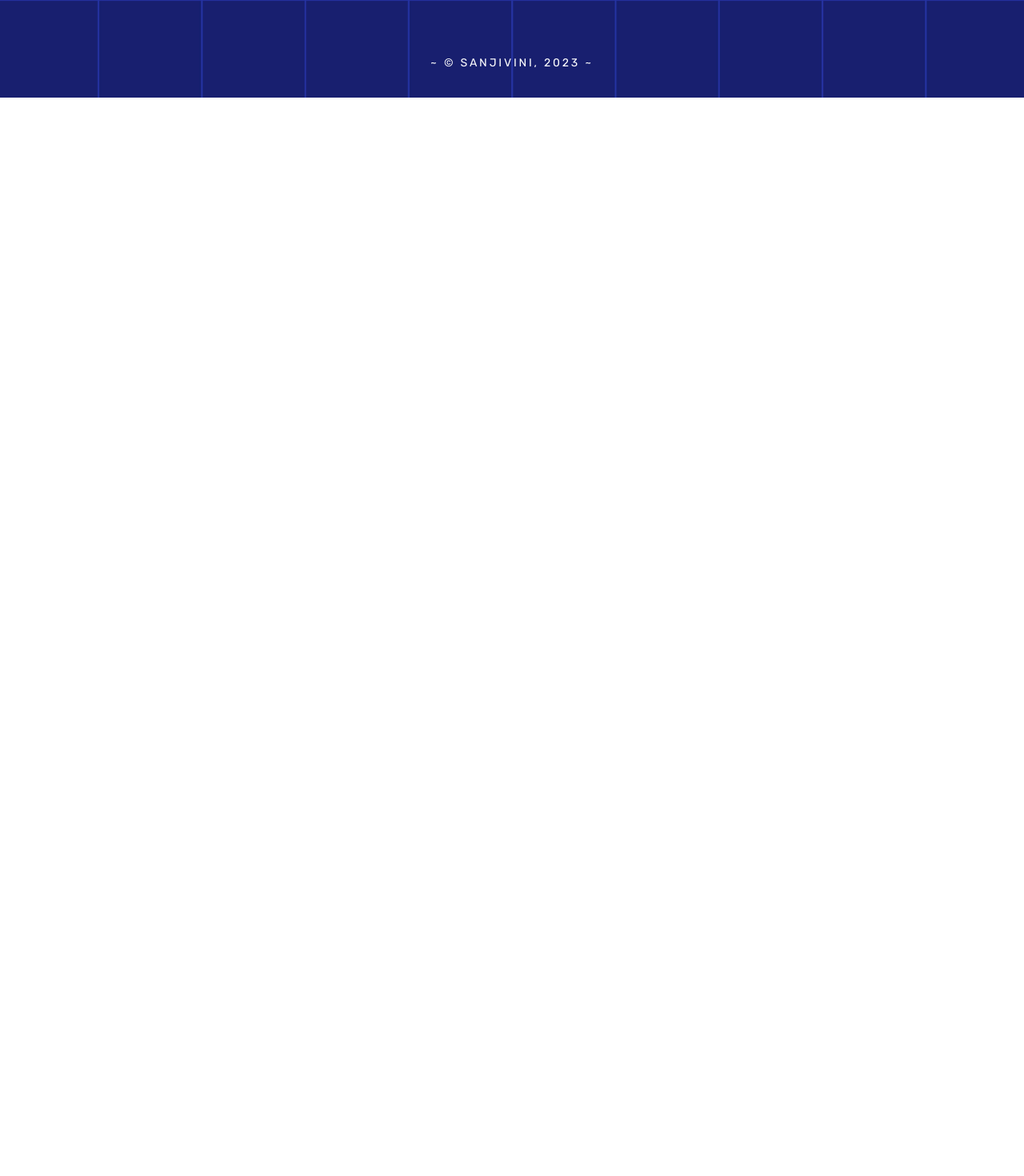
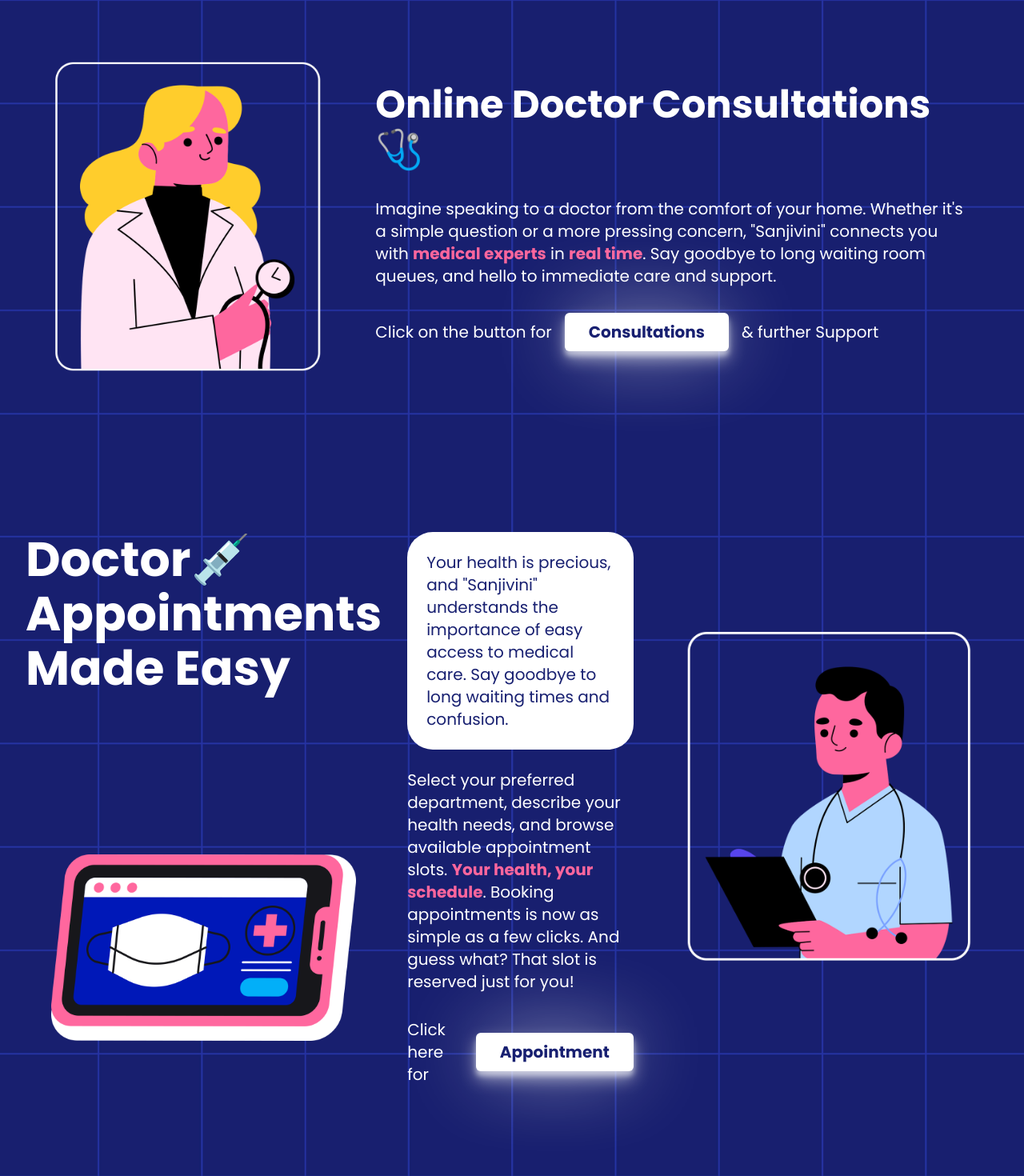
Before and after one commit to shailxD/sanjivini, a website built with Vite: page index.html in a window 1280 px wide. Shown: the part 1006-2476 px from the top of the page at 80% size. Before the commit the page ends 1128 px from the top, so only its background shows below. Built offline with nearby package versions, Linux system fonts and the light colour scheme.

Commit message:
daily update

```diff
--- a/index.html
+++ b/index.html
@@ -22,16 +22,16 @@
         </a>
         <ul class="header__menu">
           <li>
-            <a class="header__link" href="#home">Home</a>
+            <a class="header__link" href="#consultancy">Consultations</a>
           </li>
           <li>
-            <a class="header__link" href="#service">Service</a>
+            <a class="header__link" href="#appoint">Appointments</a>
           </li>
           <li>
-            <a class="header__link" href="#contact">Contact</a>
+            <a class="header__link" href="#life">Lifeline</a>
           </li>
           <li>
-            <a class="header__link" href="#about">About</a>
+            <a class="header__link" href="#order">Medicine</a>
           </li>
         </ul>
         <ul class="header__menu2">
@@ -150,8 +150,58 @@
           </div>
         </div>
       </section>
-      <section class="consultation container section">
+      <section id="consultancy" class="consultation container section">
+        <div class="consultation-wrapper">
+          <div class="consultation-img-wrapper">
+            <img class="consultation-img" src="consultancy.png" data-src-dark="darkconsultancy.png" alt="consultancyIMG">
+          </div>
+          <div class="consultation-content">
+            <h2 class="consultation-heading">
+              Online Doctor Consultations🩺
+            </h2>
+            <p class="consultation-description">
+              Imagine speaking to a doctor from the comfort of your home. Whether it's a simple question or a more pressing concern, "Sanjivini" connects you with <strong>medical experts</strong> in <strong>real time</strong>. Say goodbye to long waiting room queues, and hello to immediate care and support.
+            </p>
+            <div class="consultation-btn">
+              <p>Click on the button for</p>
+              <a class="consultation-form btn" href="#consultancy">Consultations</a>
+              <p>& further Support</p>
+            </div>
+          </div>
+        </div>
       </section>
+      <section id="appoint" class="appointment container section">
+        <div class="appointment-wrapper">
+          <div class="appointment-heading">
+            <h2>
+              Doctor💉 Appointments Made Easy
+            </h2>
+          </div>
+          <div class="appointment-img1">
+            <img class="appointmentIMG1" src="appointssecond.png" alt="appointment1">
+          </div>
+          <div class="appointment-description">
+            <p id="appointBG">
+              Your health is precious, and "Sanjivini" understands the importance of easy access to medical care. Say goodbye to long waiting times and confusion.
+            </p>
+            <br>
+            <p>
+              Select your preferred department, describe your health needs, and browse available appointment slots. <strong>Your health, your schedule</strong>. Booking appointments is now as simple as a few clicks. And guess what? That slot is reserved just for you!
+            </p>
+            <div class="appointment-btn">
+              <p>Click here for</p>
+              <a class="appointment-form btn" href="#appoint">Appointment</a>
+            </div>
+          </div>
+          <div class="appointment-img2">
+            <img class="appointmentIMG2" src="appoints.png" data-src-dark="darkappoints.png" alt="appointment2">
+          </div>
+        </div>
+      </section>
+      <!-- <section id="life" class="lifeline container section">
+      </section> -->
+      <!-- <section id="order" class="medicine container section">
+      </section> -->
     </main>
     <footer class="footer container section">
       <h3 class="footer__title">~ &copy; Sanjivini, 2023 ~</h3>
--- a/src/main.js
+++ b/src/main.js
@@ -4,6 +4,7 @@
 import '../styles/components/login.css';
 import '../styles/components/hero.css';
 import '../styles/components/consultation.css';
+import '../styles/components/appointment.css';
 import '../styles/components/footer.css';
 import '../styles/utils.css';
 
--- a/src/utils/dark-mode.js
+++ b/src/utils/dark-mode.js
@@ -4,10 +4,14 @@
   const headerImg = document.querySelector('.header__img');
   const heroImg = document.querySelector('.hero__img');
   const heroImgMedical = document.querySelector('.hero_medicalcross');
+  const consultationImg = document.querySelector('.consultation-img');
+  const appointmentImg = document.querySelector('.appointmentIMG2');
   const theme = localStorage.getItem('theme');
   const originalSrc = headerImg.getAttribute('src');
   const herooriginalSrc = heroImg.getAttribute('src');
   const heroMedicaloriginalSrc = heroImgMedical.getAttribute('src');
+  const consultationImgoriginalSrc = consultationImg.getAttribute('src');
+  const appointmentImgoriginalSrc = appointmentImg.getAttribute('src');
 
   // Function to toggle the theme
   const toggleTheme = () => {
@@ -19,6 +23,8 @@
       headerImg.setAttribute('src', headerImg.getAttribute('data-src-dark'));
       heroImg.setAttribute('src', heroImg.getAttribute('data-src-dark'));
       heroImgMedical.setAttribute('src', heroImgMedical.getAttribute('data-src-dark'));
+      consultationImg.setAttribute('src', consultationImg.getAttribute('data-src-dark'));
+      appointmentImg.setAttribute('src', appointmentImg.getAttribute('data-src-dark'));
       darkModeToggleBtn.style.display = 'block';
       lightModeToggleBtn.style.display = 'none';
     } else {
@@ -29,6 +35,8 @@
       headerImg.setAttribute('src', originalSrc);
       heroImg.setAttribute('src', herooriginalSrc);
       heroImgMedical.setAttribute('src', heroMedicaloriginalSrc);
+      consultationImg.setAttribute('src', consultationImgoriginalSrc);
+      appointmentImg.setAttribute('src', appointmentImgoriginalSrc);
       darkModeToggleBtn.style.display = 'none';
       lightModeToggleBtn.style.display = 'block';
     }
@@ -43,6 +51,8 @@
     headerImg.setAttribute('src', originalSrc);
     heroImg.setAttribute('src', herooriginalSrc);
     heroImgMedical.setAttribute('src', heroMedicaloriginalSrc);
+    consultationImg.setAttribute('src', consultationImgoriginalSrc);
+    appointmentImg.setAttribute('src', appointmentImgoriginalSrc);
     document.body.style.backgroundImage = "var(--background-image-light)";
   } else {
     darkModeToggleBtn.style.display = 'block';
@@ -51,6 +61,8 @@
     headerImg.setAttribute('src', headerImg.getAttribute('data-src-dark'));
     heroImg.setAttribute('src', heroImg.getAttribute('data-src-dark'));
     heroImgMedical.setAttribute('src', heroImgMedical.getAttribute('data-src-dark'));
+    consultationImg.setAttribute('src', consultationImg.getAttribute('data-src-dark'));
+    appointmentImg.setAttribute('src', appointmentImg.getAttribute('data-src-dark'));
     document.body.style.backgroundImage = "var(--background-image-dark)";
   }
 
--- /dev/null
+++ b/styles/components/appointment.css
@@ -0,0 +1,68 @@
+.appointment{
+    font-family: 'Poppins', sans-serif;
+    font-weight: 400;
+}
+
+.appointment-wrapper{
+    display: grid;
+    grid-template-rows: 1fr 1fr;
+    grid-template-columns: 1fr 1.2fr 1.8fr;
+    grid-template-areas:
+    'content1 content2 image2'
+    'image1 content2 image2';
+    place-items: center;
+    grid-gap: 2rem;
+}
+
+.appointment-heading{
+    grid-area: content1;
+    justify-self: left;
+    align-self: flex-start;
+    margin-top: 2rem;
+}
+
+.appointment-img1{
+    grid-area: image1;
+    margin: 0 2rem 0 2rem;
+}
+
+.appointment-description{
+    grid-area: content2;
+    justify-self: left;
+    align-self: flex-start;
+    margin-top: 2rem;
+}
+
+.appointment-img2{
+    grid-area: image2;
+}
+
+.appointment-heading h2{
+    font-size: var(--size-6xl);
+}
+
+.appointment-description p{
+    font-size: var(--size-xl);
+}
+
+.appointment-btn{
+    margin-top: 2rem;
+    display: flex;
+    align-items: center;
+    gap: 1rem;
+}
+
+.appointment-btn p{
+    font-size: var(--size-xl);
+}
+
+.appointment-btn a{
+    font-size: var(--size-xl);
+}
+
+#appointBG{
+    color: var(--clr-bluelight);
+    background-color: var(--clr-lightbtn);
+    border-radius: 2rem;
+    padding: 1.5rem;
+}
--- a/styles/components/consultation.css
+++ b/styles/components/consultation.css
@@ -0,0 +1,49 @@
+.consultation{
+    font-family: 'Poppins', sans-serif;
+    font-weight: 400;
+}
+
+.consultation-wrapper{
+    display: grid;
+    grid-template-rows: 1fr;
+    grid-template-columns: 1fr 2fr;
+    grid-template-areas:
+    'image1 content1';
+    place-items: center;
+    /* grid-gap: 1em; */
+}
+
+.consultation-img-wrapper{
+    grid-area: image1;
+}
+
+.consultation-content{
+    grid-area: content1;
+    margin: 2rem;
+}
+
+.consultation-heading{
+    font-size: var(--size-5xl);
+    text-transform: capitalize;
+    margin-bottom: 2rem;
+}
+
+.consultation-description{
+    font-size: var(--size-xl);
+    text-align: left;
+}
+
+.consultation-btn{
+    margin-top: 2rem;
+    display: flex;
+    align-items: center;
+    gap: 1rem;
+}
+
+.consultation-btn p{
+    font-size: var(--size-xl);
+}
+
+.consultation-btn a{
+    font-size: var(--size-xl);
+}
--- a/styles/style.css
+++ b/styles/style.css
@@ -4,6 +4,7 @@
     --clr-blue: #4751ee;
     --clr-rose: #ff669d;
     --clr-bluelight: #182071;
+    --clr-roseblue: #ff669d;
     --clr-lightbtn: #ffffff;
     --clr-lightbtn50: rgba(255,255,255,0.5);
     --clr-lightbtn25: rgba(255,255,255,0.25);
@@ -46,6 +47,7 @@
     --clr-blue: #4751ee;
     --clr-rose: #4751ee;
     --clr-bluelight: #ffffff;
+    --clr-roseblue: #4751ee;
     --clr-lightbtn: #4751ee;
     --clr-lightbtn50: rgba(71, 81, 238, 0.5);
     --clr-lightbtn25: rgba(71, 81, 238, 0.25);
@@ -94,7 +96,7 @@
 }
 
 strong{
-    color: var(--clr-blue);
+    color: var(--clr-roseblue);
 }
 
 
--- a/styles/utils.css
+++ b/styles/utils.css
@@ -22,7 +22,7 @@
     text-decoration: none;
     /* letter-spacing: -0.05em; */
     background-color: var(--clr-lightbtn);
-    color: var(--clr-dark);
+    color: var(--clr-bluelight);
     padding: 0.5em 1.5em;
     border-radius: 6px;
     box-shadow: 0 10px 20px var(--clr-lightbtn50), 0 6px 6px var(--clr-lightbtn50), 0 0 100px -10px var(--clr-lightbtn);
```
Also changed, not shown: public/appoints.png (added), public/appointssecond.png (added), public/consultancy.png (added), public/darkappoints.png (added), public/darkconsultancy.png (added).
